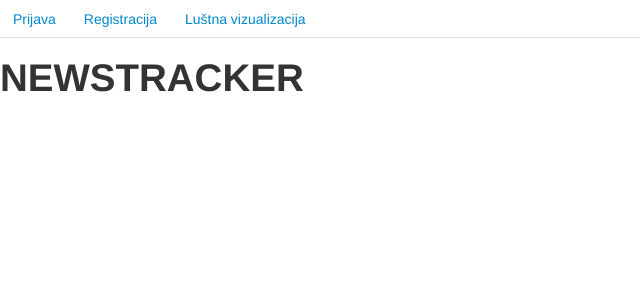
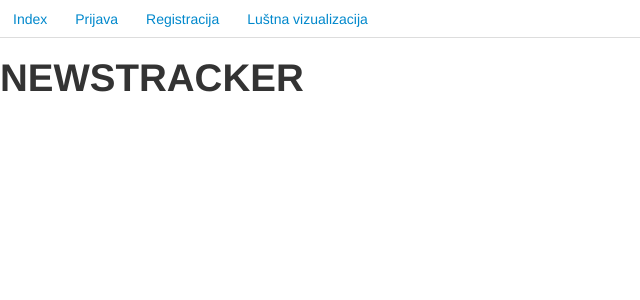
Before and after one commit to sevenmore/newstracker, a Django app: page / in a window 1280 px wide. Shown: the top 300 px of the page, without its empty margins (0-640 px from the left). Run offline with Django 3.2, Linux system fonts and the light colour scheme; parts of the project's set-up code (start-up, migrations or seed data) failed here and were passed over; some libraries are stand-ins or nearby versions.

Commit message:
Minor fix on navigation.

```diff
--- a/view/templates/view/index.html
+++ b/view/templates/view/index.html
@@ -4,6 +4,7 @@
 {% block body_attributes %}ng-controller="RssIn"{% endblock %}
 {% block sidebar %}
     <ul class="nav nav-tabs">
+        <li><a href="/">Index</a></li>
         {% if not user.is_authenticated %}
             <li><a href="/login/">Prijava</a></li>
             <li><a href="/register/">Registracija</a></li>
--- a/view/templates/view/viz.html
+++ b/view/templates/view/viz.html
@@ -10,6 +10,7 @@
 {% block body_attributes %}ng-controller="RssIn"{% endblock %}
 {% block sidebar %}
     <ul class="nav nav-tabs">
+        <li><a href="/">Index</a></li>
         {% if not user.is_authenticated %}
             <li><a href="/login/">Prijava</a></li>
             <li><a href="/register/">Registracija</a></li>
```
